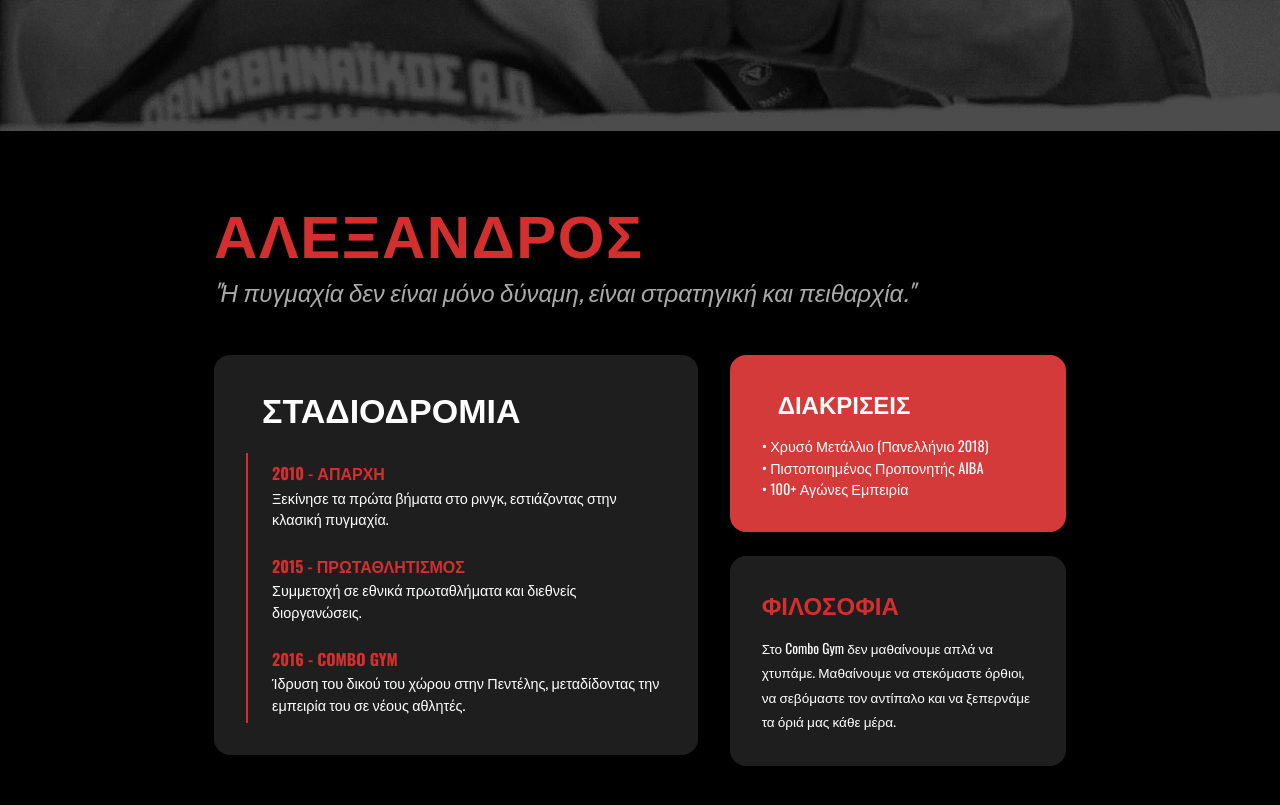
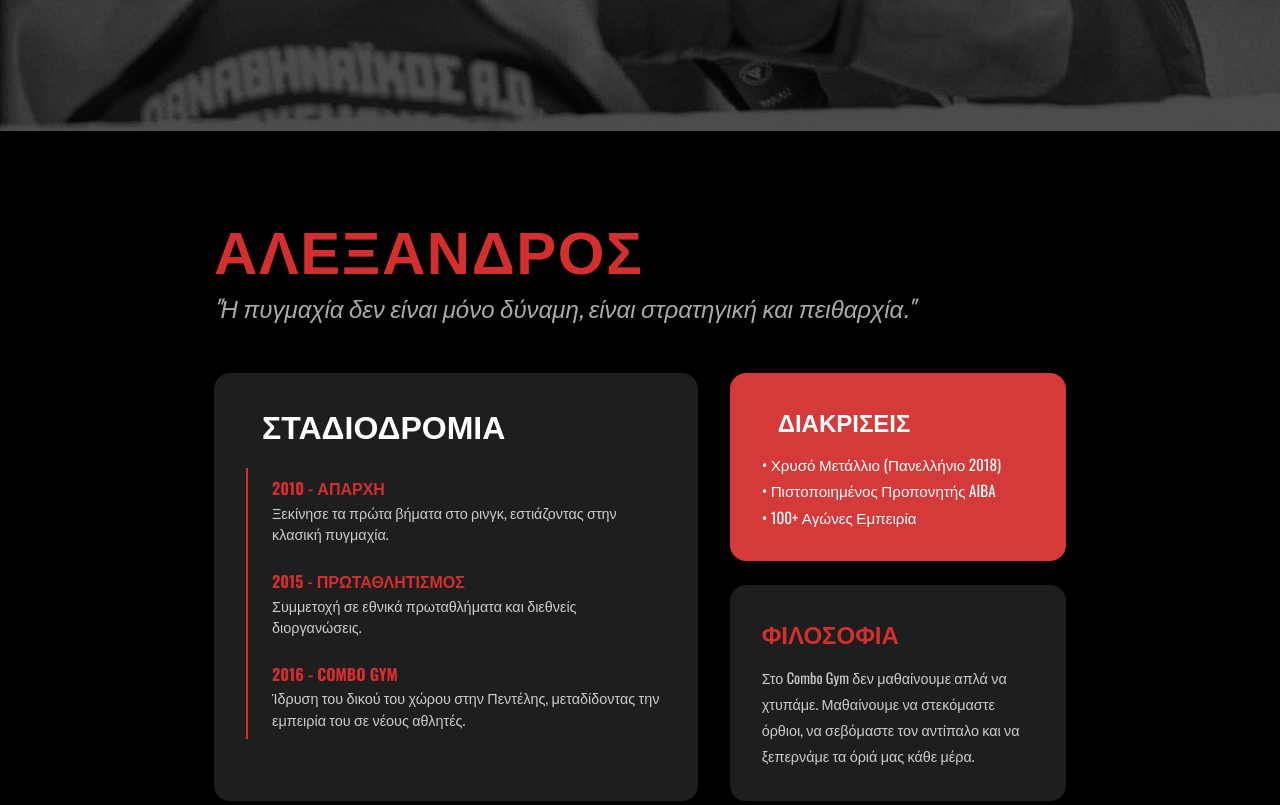
Before and after one commit to Sofios95/Combo_Gym, a React (Vite) app in the folder Frontend/: page / in a window 1280 px wide. Shown: the part 655-1460 px from the top of the page. Built offline with nearby package versions, Linux system fonts and the light colour scheme; no server answers; some icons are missing.

Commit message:
fix: responiveness

```diff
--- a/Frontend/src/pages/CoachProfile.tsx
+++ b/Frontend/src/pages/CoachProfile.tsx
@@ -4,11 +4,20 @@ import HistoryIcon from '@mui/icons-material/History';
 
 const CoachProfile = () => {
   return (
-    <Box id="coach" sx={{ bgcolor: 'background.default', minHeight: '100vh', py: { xs: 4, md: 8 } }}>
+    <Box
+      id="coach"
+      sx={{
+        bgcolor: 'background.default',
+        minHeight: '100vh',
+        py: { xs: 6, md: 10 },
+        width: '100%',
+        overflow: 'hidden' // Αποφυγή οριζόντιου scroll
+      }}
+    >
       <Container maxWidth="md">
 
         {/* Header Section */}
-        <Box sx={{ textAlign: { xs: 'center', md: 'left' } }}>
+        <Box sx={{ textAlign: { xs: 'center', md: 'left' }, mb: { xs: 2, md: 4 } }}>
             <Typography
                 variant="h2"
                 color="primary"
@@ -16,7 +25,7 @@ const CoachProfile = () => {
                     fontWeight: 900,
                     mb: 1,
                     textTransform: 'uppercase',
-                    fontSize: { xs: '2.5rem', md: '3.75rem' } // Μείωση στο κινητό
+                    fontSize: { xs: '2.5rem', md: '3.75rem' }
                 }}
             >
                 ΑΛΕΞΑΝΔΡΟΣ
@@ -27,55 +36,64 @@ const CoachProfile = () => {
                 sx={{
                     mb: { xs: 4, md: 6 },
                     fontStyle: 'italic',
-                    fontSize: { xs: '1.1rem', md: '1.5rem' },
-                    px: { xs: 2, md: 0 }
+                    fontSize: { xs: '1rem', md: '1.5rem' },
+                    px: { xs: 2, md: 0 },
+                    lineHeight: 1.4
                 }}
             >
                 "Η πυγμαχία δεν είναι μόνο δύναμη, είναι στρατηγική και πειθαρχία."
             </Typography>
         </Box>
 
+        {/* Grid Container - Χρήση size για MUI v6 */}
         <Grid container spacing={4}>
           {/* Αριστερή Στήλη: Σταδιοδρομία */}
           <Grid size={{ xs: 12, md: 7 }}>
-            <Paper sx={{ p: { xs: 3, md: 4 }, bgcolor: 'background.paper', borderRadius: 2 }}>
+            <Paper sx={{ p: { xs: 3, md: 4 }, bgcolor: 'background.paper', borderRadius: 2, height: '100%' }}>
               <Box sx={{ display: 'flex', alignItems: 'center', mb: 3, justifyContent: { xs: 'center', md: 'flex-start' } }}>
                 <HistoryIcon sx={{ color: 'primary.main', mr: 2 }} />
-                <Typography variant="h4" sx={{ fontWeight: 700, fontSize: { xs: '1.5rem', md: '2.125rem' } }}>
+                <Typography variant="h4" sx={{ fontWeight: 700, fontSize: { xs: '1.5rem', md: '2rem' } }}>
                     ΣΤΑΔΙΟΔΡΟΜΙΑ
                 </Typography>
               </Box>
 
-              <Box sx={{ borderLeft: '2px solid #D32F2F', pl: 3, py: 1, textAlign: 'left' }}>
-                <Typography variant="h6" color="primary" sx={{ fontSize: '1rem' }}>2010 - ΑΠΑΡΧΗ</Typography>
-                <Typography variant="body1" sx={{ mb: 3, fontSize: '0.9rem' }}>Ξεκίνησε τα πρώτα βήματα στο ρινγκ, εστιάζοντας στην κλασική πυγμαχία.</Typography>
+              <Box sx={{ borderLeft: '2px solid #D32F2F', pl: { xs: 2, md: 3 }, py: 1, textAlign: 'left' }}>
+                <Typography variant="h6" color="primary" sx={{ fontSize: '1rem', fontWeight: 800 }}>2010 - ΑΠΑΡΧΗ</Typography>
+                <Typography variant="body1" sx={{ mb: 3, fontSize: '0.9rem', color: '#ccc' }}>
+                  Ξεκίνησε τα πρώτα βήματα στο ρινγκ, εστιάζοντας στην κλασική πυγμαχία.
+                </Typography>
 
-                <Typography variant="h6" color="primary" sx={{ fontSize: '1rem' }}>2015 - ΠΡΩΤΑΘΛΗΤΙΣΜΟΣ</Typography>
-                <Typography variant="body1" sx={{ mb: 3, fontSize: '0.9rem' }}>Συμμετοχή σε εθνικά πρωταθλήματα και διεθνείς διοργανώσεις.</Typography>
+                <Typography variant="h6" color="primary" sx={{ fontSize: '1rem', fontWeight: 800 }}>2015 - ΠΡΩΤΑΘΛΗΤΙΣΜΟΣ</Typography>
+                <Typography variant="body1" sx={{ mb: 3, fontSize: '0.9rem', color: '#ccc' }}>
+                  Συμμετοχή σε εθνικά πρωταθλήματα και διεθνείς διοργανώσεις.
+                </Typography>
 
-                <Typography variant="h6" color="primary" sx={{ fontSize: '1rem' }}>2016 - COMBO GYM</Typography>
-                <Typography variant="body1" sx={{ fontSize: '0.9rem' }}>Ίδρυση του δικού του χώρου στην Πεντέλης, μεταδίδοντας την εμπειρία του σε νέους αθλητές.</Typography>
+                <Typography variant="h6" color="primary" sx={{ fontSize: '1rem', fontWeight: 800 }}>2016 - COMBO GYM</Typography>
+                <Typography variant="body1" sx={{ fontSize: '0.9rem', color: '#ccc' }}>
+                  Ίδρυση του δικού του χώρου στην Πεντέλης, μεταδίδοντας την εμπειρία του σε νέους αθλητές.
+                </Typography>
               </Box>
             </Paper>
           </Grid>
 
           {/* Δεξιά Στήλη: Διακρίσεις & Φιλοσοφία */}
           <Grid size={{ xs: 12, md: 5 }}>
+            <Stack spacing={3} sx={{ height: '100%' }}>
                 {/* Κάρτα Διακρίσεων */}
-            <Paper sx={{ p: { xs: 3, md: 4 }, bgcolor: 'primary.main', color: 'white', borderRadius: 2, mb: 3 }}>
+                <Paper sx={{ p: { xs: 3, md: 4 }, bgcolor: 'primary.main', color: 'white', borderRadius: 2 }}>
                   <Box sx={{ display: 'flex', alignItems: 'center', mb: 2, justifyContent: { xs: 'center', md: 'flex-start' } }}>
                     <TrophyIcon sx={{ mr: 1 }} />
                     <Typography variant="h5" sx={{ fontWeight: 800, fontSize: { xs: '1.2rem', md: '1.5rem' } }}>ΔΙΑΚΡΙΣΕΙΣ</Typography>
                   </Box>
                   <Box sx={{ textAlign: { xs: 'center', md: 'left' } }}>
-                <Typography variant="body1" sx={{ fontSize: '0.9rem' }}>• Χρυσό Μετάλλιο (Πανελλήνιο 2018)</Typography>
-                <Typography variant="body1" sx={{ fontSize: '0.9rem' }}>• Πιστοποιημένος Προπονητής AIBA</Typography>
-                <Typography variant="body1" sx={{ fontSize: '0.9rem' }}>• 100+ Αγώνες Εμπειρία</Typography>
+                    <Typography variant="body1" sx={{ fontSize: '0.95rem', mb: 0.5, fontWeight: 500 }}>• Χρυσό Μετάλλιο (Πανελλήνιο 2018)</Typography>
+                    <Typography variant="body1" sx={{ fontSize: '0.95rem', mb: 0.5, fontWeight: 500 }}>• Πιστοποιημένος Προπονητής AIBA</Typography>
+                    <Typography variant="body1" sx={{ fontSize: '0.95rem', fontWeight: 500 }}>• 100+ Αγώνες Εμπειρία</Typography>
                   </Box>
                 </Paper>
 
                 {/* Κάρτα Φιλοσοφίας */}
-            <Paper sx={{ p: { xs: 3, md: 4 }, bgcolor: 'background.paper', borderRadius: 2 }}>
+                <Paper sx={{ p: { xs: 3, md: 4 }, bgcolor: 'background.paper', borderRadius: 2, flexGrow: 1 }}>
                   <Typography
                     variant="h5"
                     sx={{
@@ -88,10 +106,11 @@ const CoachProfile = () => {
                   >
                     ΦΙΛΟΣΟΦΙΑ
                   </Typography>
-              <Typography variant="body2" sx={{ lineHeight: 1.8, textAlign: { xs: 'center', md: 'left' }, fontSize: '0.85rem' }}>
+                  <Typography variant="body2" sx={{ lineHeight: 1.8, textAlign: { xs: 'center', md: 'left' }, fontSize: '0.9rem', color: '#ccc' }}>
                     Στο Combo Gym δεν μαθαίνουμε απλά να χτυπάμε. Μαθαίνουμε να στεκόμαστε όρθιοι, να σεβόμαστε τον αντίπαλο και να ξεπερνάμε τα όριά μας κάθε μέρα.
                   </Typography>
                 </Paper>
+            </Stack>
           </Grid>
         </Grid>
 
@@ -100,4 +119,7 @@ const CoachProfile = () => {
   );
 };
 
+// Προσθήκη Stack για ευκολότερη διαχείριση των δεξιών καρτών
+import { Stack } from '@mui/material';
+
 export default CoachProfile;
--- a/Frontend/src/pages/Home.tsx
+++ b/Frontend/src/pages/Home.tsx
@@ -1,37 +1,41 @@
 import { Box } from '@mui/material';
-import Hero from '../components/Hero';// Το κεντρικό banner με την CTA
+import Hero from '../components/Hero';
 import CoachProfile from './CoachProfile';
 import GymSpace from './GymSpace';
 import Tokens from './Tokens';
-import Contact from '../pages/Contact'; // Το section με τη φόρμα/χάρτη
+import Contact from '../pages/Contact';
 
 const Home = () => {
   return (
-    <Box>
-      {/* Section 1: Hero / Welcome */}
-      <Box id="hero">
+    // Προσθέτουμε overflowX: 'hidden' για να "κόβεται" οτιδήποτε εξέχει
+    // και minHeight για να μην κουνιέται το footer
+    <Box sx={{ width: '100%', overflowX: 'hidden', minHeight: '100vh' }}>
+
+      {/* Section 1: Hero */}
+      <Box id="hero" component="section">
         <Hero />
       </Box>
 
       {/* Section 2: Ο Προπονητής */}
-      <Box id="coach">
+      <Box id="coach" component="section">
         <CoachProfile />
       </Box>
 
       {/* Section 3: Ο Χώρος (Gallery) */}
-      <Box id="the-gym">
+      <Box id="the-gym" component="section">
         <GymSpace />
       </Box>
 
       {/* Section 4: Tokens & Τιμές */}
-      <Box id="tokens">
+      <Box id="tokens" component="section">
         <Tokens />
       </Box>
 
       {/* Section 5: Επικοινωνία */}
-      <Box id="contact">
+      <Box id="contact" component="section">
         <Contact />
       </Box>
+
     </Box>
   );
 };
```
Also changed, not shown: Frontend/src/pages/Tokens.tsx (+50 -10 lines). Lines whose indentation alone changed are shown as unchanged.
